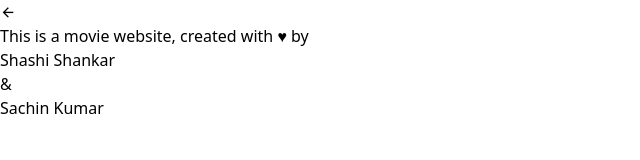
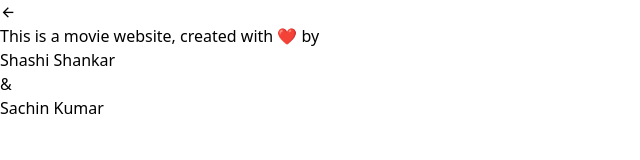
Before and after one commit to Shashi-Shankar-Official/MovieZilla, a React (Vite) app: page /about in a window 1280 px wide. Shown: the top 160 px of the page, without its empty margins (0-640 px from the left). Built offline with nearby package versions, Linux system fonts and the light colour scheme.

Commit message:
Update About.jsx

```diff
--- a/src/components/partials/About.jsx
+++ b/src/components/partials/About.jsx
@@ -9,7 +9,7 @@ return (
 className="ri-arrow-left-line text-2xl text-zinc-200 hover:text-[#6556CD] h-[3.5vh] hover
 rounded-full px-3 mt-2 mx-2 "></Link>
 <div className="mx-[30%] px-5 text-center flex flex-col  justify-center  ">
-<h1 className="text-3xl font-semibold text-zinc-500 ">This is a movie website, created with <span className="text-3xl text-rose-500">♥</span> by</h1>
+<h1 className="text-3xl font-semibold text-zinc-500 ">This is a movie website, created with ❤️ by</h1>
 <h1 className="text-5xl font-bold text-zinc-300 italic">Shashi Shankar</h1>
 <h1 className="text-3xl font-semibold text-zinc-500 mt-3 mb-3">&</h1>
 <h1 className="text-5xl font-bold text-zinc-300 italic">Sachin Kumar</h1>
```
